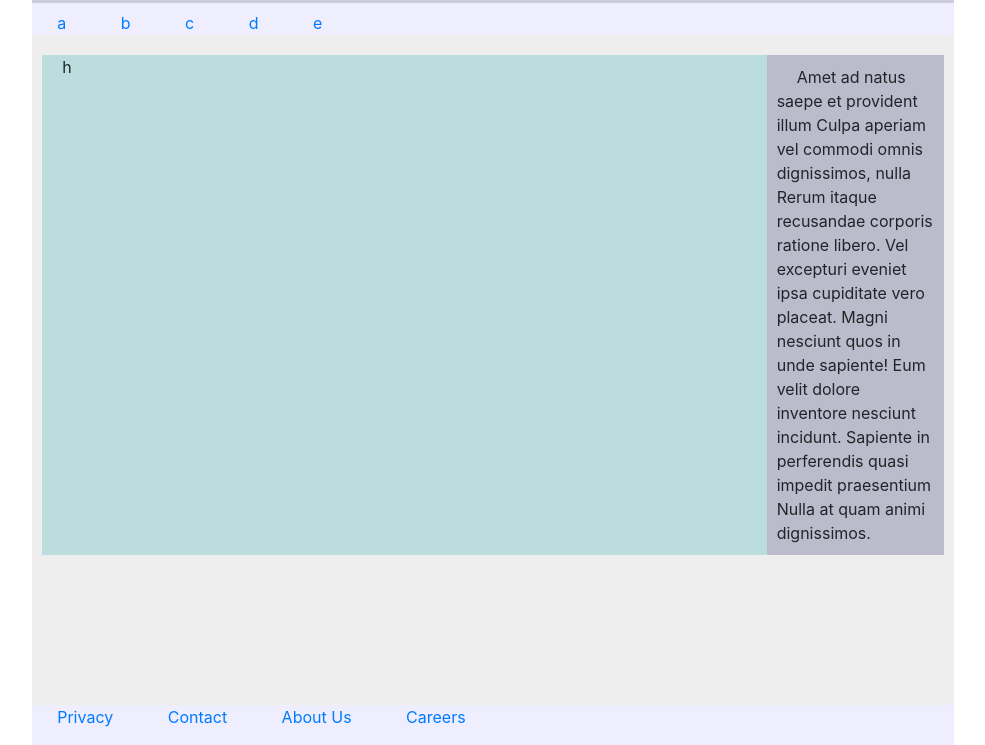
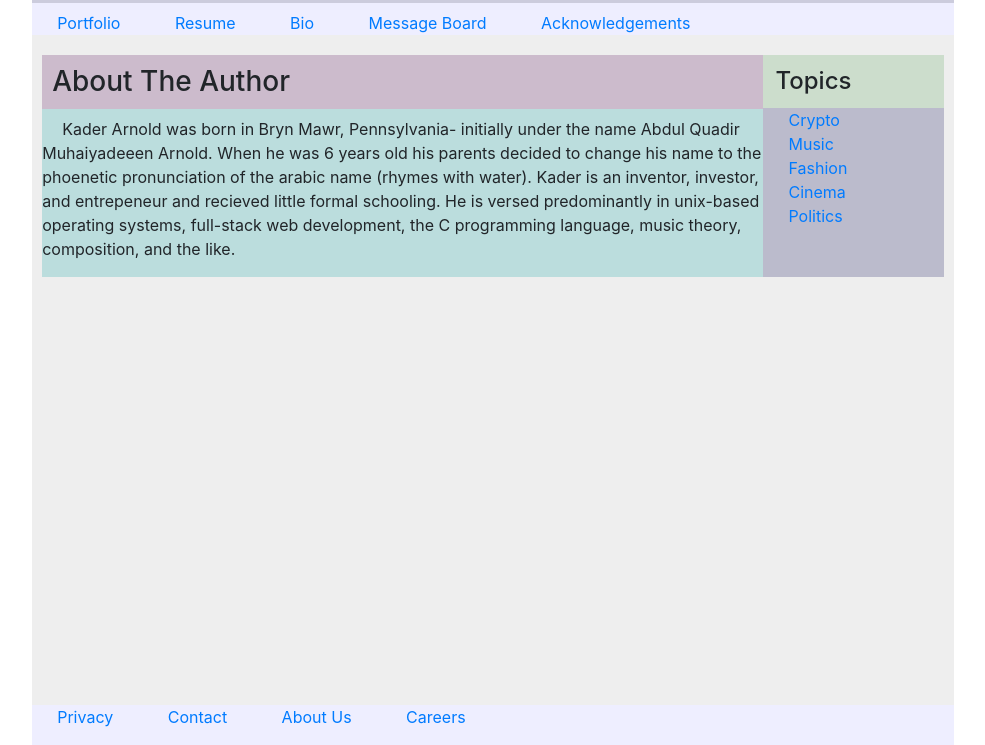
Before and after one commit to kader-digital/bootstrap-demo, a plain HTML site: page index.html in a window 1280 px wide. Shown: the part 55-800 px from the top of the page, without its empty margins (147-1132 px from the left). Drawn offline with nearby package versions, Linux system fonts and the light colour scheme.

Commit message:
added some cool new colors to the css grid in the <main> and .main-container class, and a little about the author article. I will also have an aside to bring up relevent stuff for crypto and my other interests.

```diff
--- a/index.html
+++ b/index.html
@@ -25,22 +25,32 @@
 		    <nav>
 		    <h1>Kader Arnold</h1>
 		        <ul>
-		            <li id="menu-item"><a href="">a</a></li>
-		            <li id="menu-item"><a href="">b</a></li>
-		            <li id="menu-item"><a href="">c</a></li>
-		            <li id="menu-item"><a href="">d</a></li>
-		            <li id="menu-item"><a href="">e</a></li>
+		            <li id="menu-item"><a href="">Portfolio</a></li>
+		            <li id="menu-item"><a href="">Resume</a></li>
+		            <li id="menu-item"><a href="">Bio</a></li>
+		            <li id="menu-item"><a href="">Message Board</a></li>
+		            <li id="menu-item"><a href="">Acknowledgements</a></li>
 		        </ul>
 		    </nav>
 	    </header>
 	    <main>
 		<div class="main-containter">
-		    <p>
-		    h
-		    </p>
-		    <p class="aside">
-			Amet ad natus saepe et provident illum Culpa aperiam vel commodi omnis dignissimos, nulla Rerum itaque recusandae corporis ratione libero. Vel excepturi eveniet ipsa cupiditate vero placeat. Magni nesciunt quos in unde sapiente! Eum velit dolore inventore nesciunt incidunt. Sapiente in perferendis quasi impedit praesentium Nulla at quam animi dignissimos.
-		    </p>
+		    <article>
+		    <h3 id="author-note">About The Author</h3>
+		    <p>Kader Arnold was born in Bryn Mawr, Pennsylvania- initially under the name Abdul Quadir Muhaiyadeeen Arnold. When he was 6 years old his parents decided to change his name to the phoenetic pronunciation of the arabic name (rhymes with water). Kader is an inventor, investor, and entrepeneur and recieved little formal schooling. He is versed predominantly in unix-based operating systems, full-stack web development, the C programming language, music theory, composition, and the like. </p>
+		    </article>
+
+		    <aside class="aside">
+			<h4>Topics</h4>
+
+			<ul>
+			    <li><a href="">Crypto</a></li>
+			    <li><a href="">Music</a></li>
+			    <li><a href="">Fashion</a></li>
+			    <li><a href="">Cinema</a></li>
+			    <li><a href="">Politics</a></li>
+			</ul>
+		    </aside>
 
 
 
--- a/style.css
+++ b/style.css
@@ -23,15 +23,19 @@ body {
     display: grid;
     grid-template-columns: 4fr 1fr;
     background: #bdd;
-    grid-gap: 1em;
     position: relative;
 
 }
 
-p.aside {
+aside.aside {
 
-    padding: 10px;
     background: #bbc;
+
+}
+
+aside.aside h4 {
+    background: #cdc;
+    padding: 12px;
     margin: 0;
 
 }
@@ -57,14 +61,13 @@ ul li {
     display: inline-block;
 }
 
-main h4 {
-    background: #ccd;
-    padding: 6px;
-
-}
 
 main {
     margin: 20px 10px 10px 10px;
+}
+
+h3 {
+    padding: 10px;
 }
 
 .header-wrapper nav{
@@ -90,3 +93,7 @@ h1 {
     background: #ccd;
     padding: 5px;
 }
+
+#author-note {
+    background: #cbc;
+}
```
